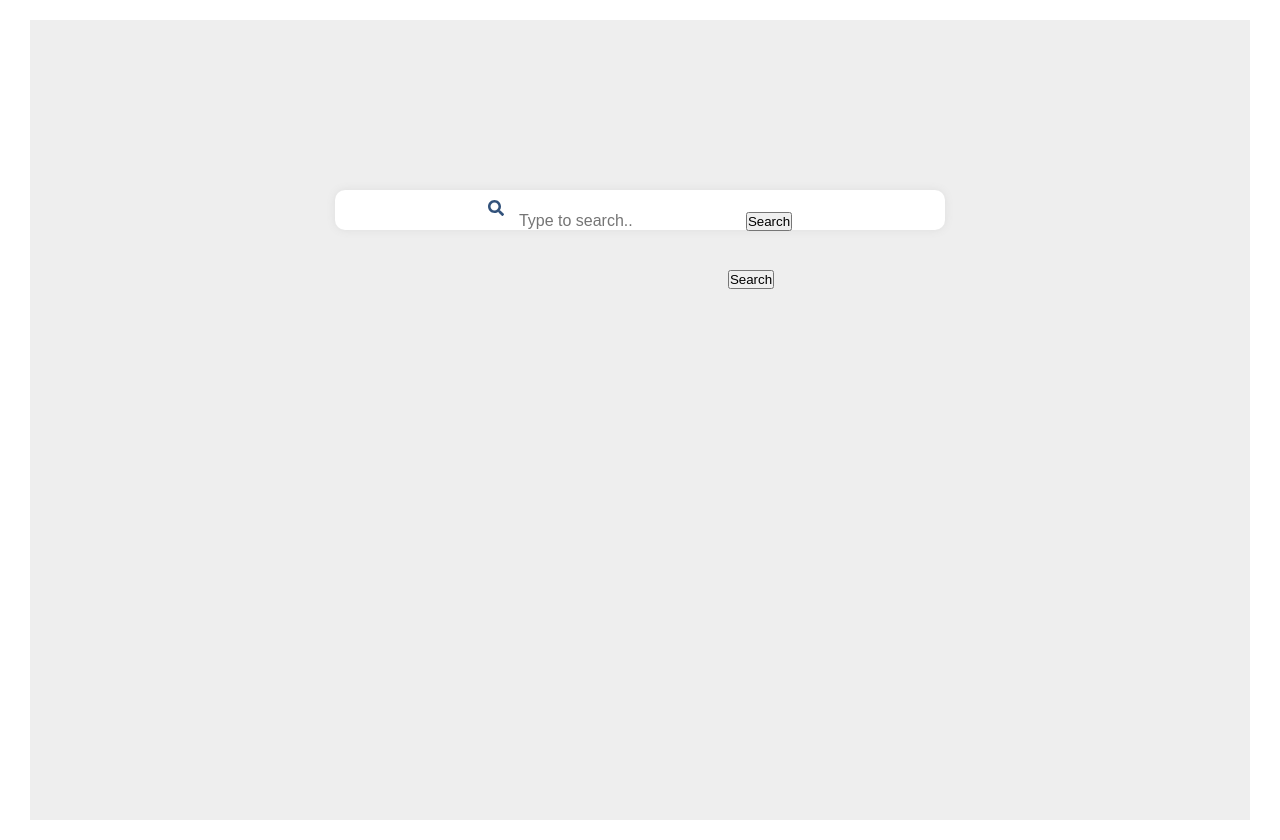
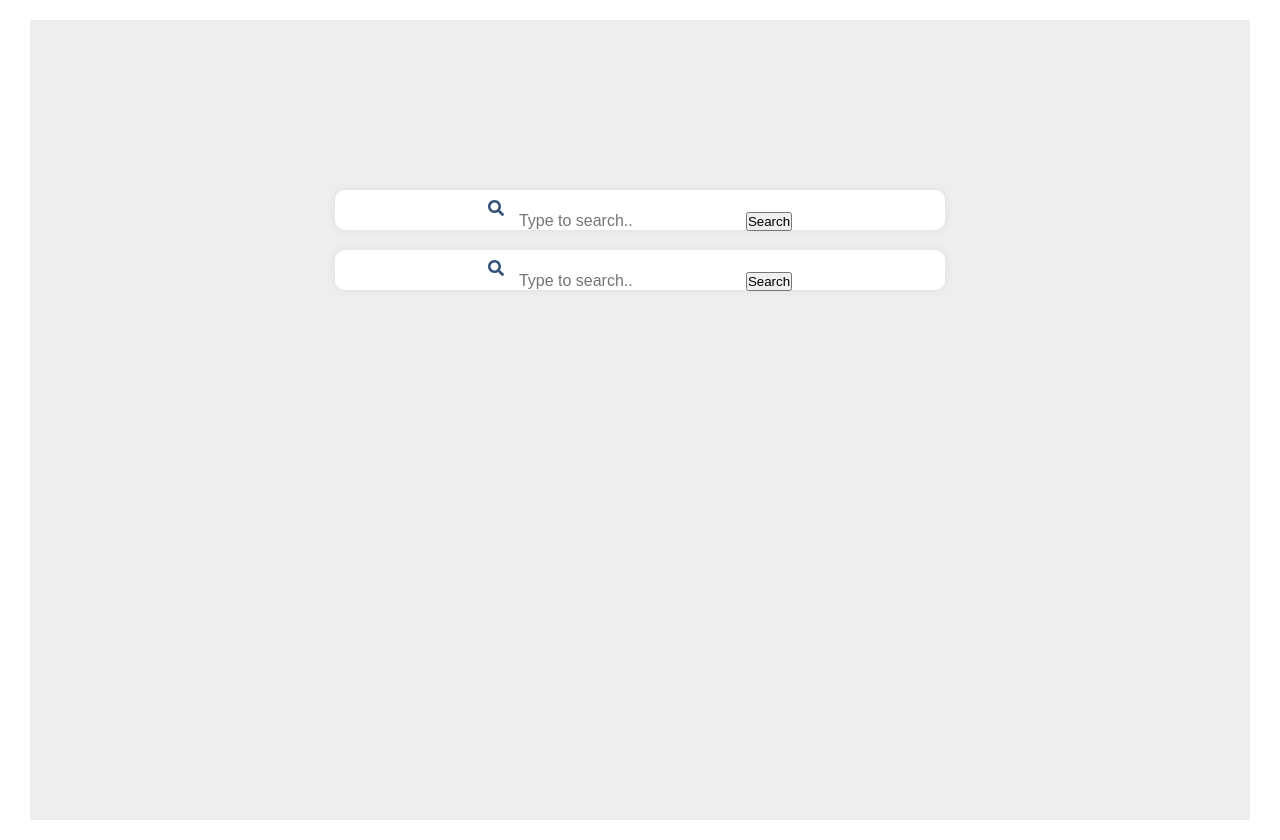
Before and after one commit to jeffreyhsu321/search_engine_lite, a React (Create React App) app in the folder search_engine_frontend/: page / in a window 1280 px wide. Built offline with nearby package versions, Linux system fonts and the light colour scheme.

Commit message:
style changes

```diff
--- /dev/null
+++ b/search_engine_frontend/src/components/LocalSearch.css
@@ -0,0 +1,31 @@
+
+.local-search {
+    background-color: white;
+    width: 100%;
+    height: 2.5rem;
+
+    padding: 0 15px;
+    border-radius: 10px;
+
+    box-shadow: 0px 0px 8px #ddd;
+
+    align-items: center;
+}
+
+input {
+    background-color: transparent;
+    border: none;
+    height: 100%;
+
+    font-size: 1rem;
+
+    margin-left:  5px;
+}
+
+input:focus { outline: none; }
+
+.result-wrapper {
+    margin: 10px;
+}
+
+#search-icon { color: #32527B; }
--- a/search_engine_frontend/src/components/LocalSearch.js
+++ b/search_engine_frontend/src/components/LocalSearch.js
@@ -2,26 +2,20 @@
 import { useState } from 'react';
 import MiniSearch from "minisearch";
 
+import "./LocalSearch.css";
+import { FaSearch } from "react-icons/fa";
 
 export const LocalSearch = () => {
 
-    const [searchTerm, setSearchTerm] = useState('');
+    const [query, setQuery] = useState('');
     const [searchResults, setSearchResults] = useState([]);
 
-    const mockData = [{
-        id: 1,
-        title: "FIRST",
-        description: "This is the description for the first title.",
-        price: 10
-    }]
-
-
     const handleSearch = async () => {
-        // // Read the CSV file
+        // read csv file
         const response = await fetch('./lyrics.csv');
         const text = await response.text();
 
-        // Parse the CSV data into an array of objects
+        // parse csv data into array of objects
         const data = text.split('\n').map(row => {
             const columns = row.split(',');
             return {
@@ -34,12 +28,12 @@
             };
         });
 
+        // make unique ID
         data.forEach((entry, i) => {
             entry.id = entry.Song + "-" + entry.Artist + "-" + entry.Year
-
-            console.log(entry.id);
         })
 
+        // init and setup MiniSearch
         const searchIndex = new MiniSearch({
             // fields to index
             fields: ["Rank","Song","Artist","Year","Lyrics","Source"],
@@ -47,6 +41,7 @@
             // fields to be returned
             storeFields: ["Rank","Song","Artist","Year","Lyrics","Source"],
 
+            // search options
             searchOptions: {
                 boost: { Song: 2, Artist: 1 },
                 prefix: true,
@@ -57,36 +52,37 @@
         });
         searchIndex.addAll(data);
 
-        // Search for the query term
-        let searchResults = searchIndex.search("beatles");
+        // search for the query term
+        let searchResults = searchIndex.search(query);
 
-        // Update the search results
+        // update the search results
         setSearchResults(searchResults);
 
         console.log(searchResults);
       };
 
-    return <div>
-        <div>
-            <input type="text" value={searchTerm} onChange={e => setSearchTerm(e.target.value)} />
+    return <div className="local-search">
+
+        <FaSearch id="search-icon" />
+        <input placeholder="Type to search.." value={query} onChange={(e) => setQuery(e.target.value)}/>
         <button onClick={handleSearch}>Search</button>
+
+        <div className="result-wrapper">
             {searchResults.length > 0 && (
                 <table>
                     <thead>
                         <tr>
                         <th>ID</th>
                         <th>Title</th>
-                    <th>Description</th>
-                    <th>Price</th>
+                        <th>Year</th>
                         </tr>
                     </thead>
                     <tbody>
                         {searchResults.map(result => (
                         <tr key={result.id}>
-                        <td>{result.id}</td>
-                        <td>{result.title}</td>
-                        <td>{result.description}</td>
-                        <td>{result.price}</td>
+                            <td>{result.Song}</td>
+                            <td>{result.Artist}</td>
+                            <td>{result.Year}</td>
                         </tr>
                         ))}
                     </tbody>
```
Lines whose indentation alone changed are shown as unchanged.
